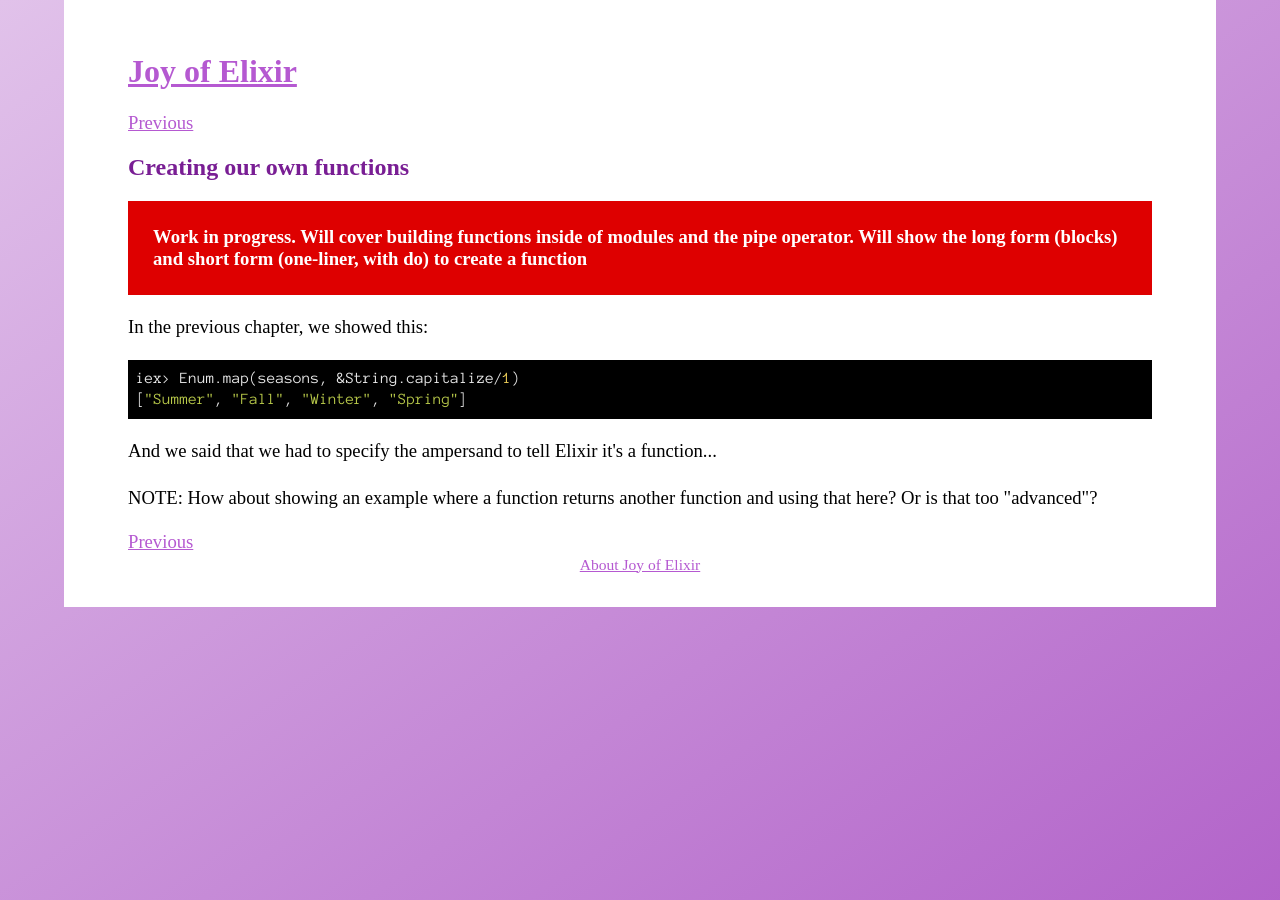
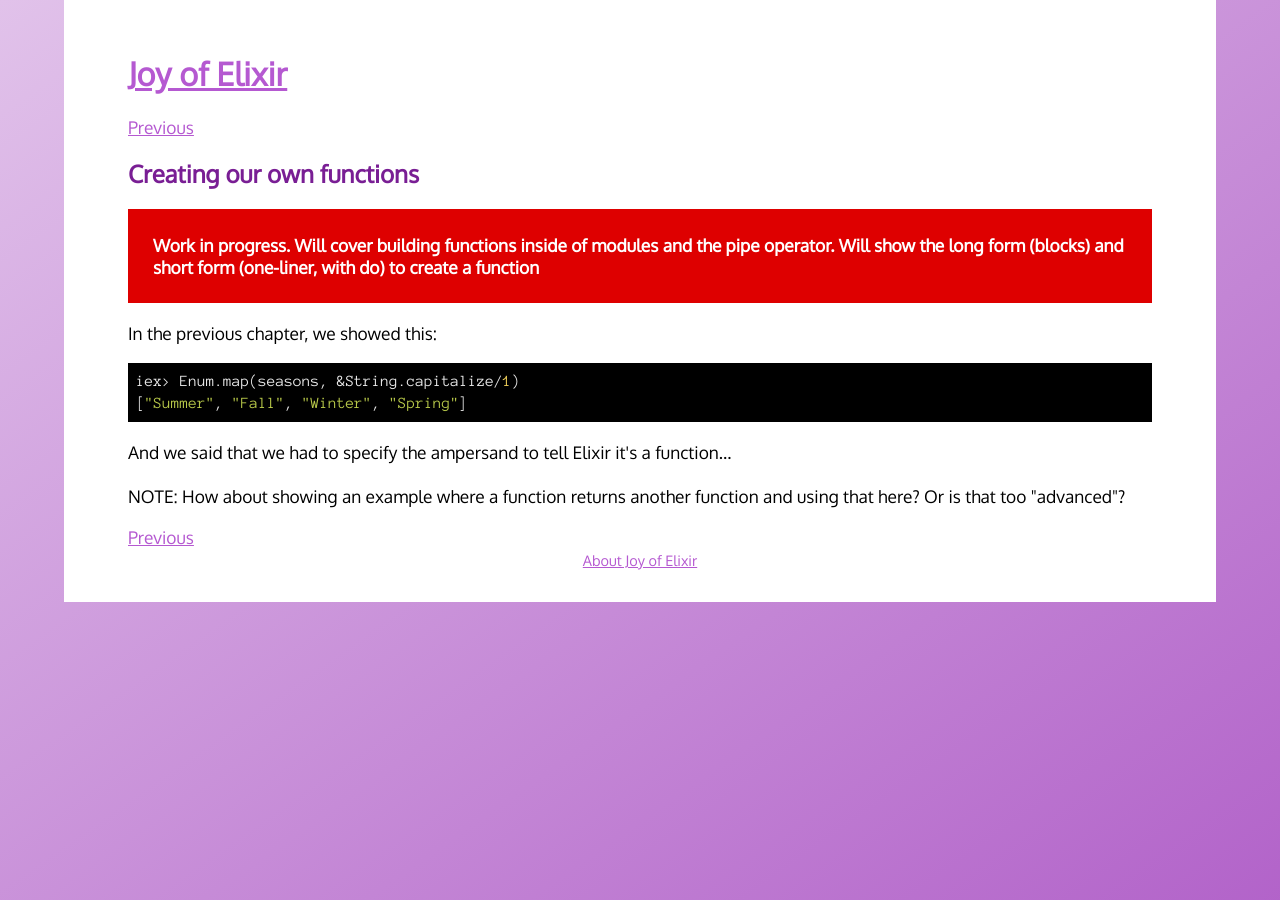
Before and after one commit to radar/joyofelixir, a Jekyll site: the page built from 10-creating-our-own-functions/content.html, in a window 1280 px wide. Built offline with Jekyll 4.4.1, drawn with Linux system fonts in a browser that asks for light colours; some web fonts are replaced.

Commit message:
Small font change

```diff
--- a/_includes/head.html
+++ b/_includes/head.html
@@ -2,7 +2,7 @@
   <meta charset="utf-8">
   <link rel="stylesheet" href="/css/main.css">
   <link rel="stylesheet" media="print" href="/css/print.css">
-  <link href="https://fonts.googleapis.com/css?family=Anonymous+Pro|Pavanam" rel="stylesheet">
+  <link href="https://fonts.googleapis.com/css?family=Anonymous+Pro|Oxygen" rel="stylesheet">
   <script src='/js/main.js' type='text/javascript'></script>
   <script src='/js/highlight.pack.js' type='text/javascript'></script>
   <script type='text/javascript'>hljs.initHighlightingOnLoad();</script>
--- a/_sass/joy_of_elixir.scss
+++ b/_sass/joy_of_elixir.scss
@@ -7,7 +7,8 @@
 body {
   height: 100%;
 
-  font: 14pt "Pavanam";
+  font: 13pt "Oxygen";
+  font-weight: 100;
   -webkit-text-size-adjust: 100%;
   @media screen {
     background: linear-gradient(145deg, $lighter-purple, darken($lighter-purple, 25));
@@ -49,6 +50,12 @@
 
   code {
     font-family: "Anonymous Pro";
+  }
+
+  p code {
+    background: #FBECFF;
+    border-radius: 3px;
+    padding: 3px;
   }
 
   pre {
```
